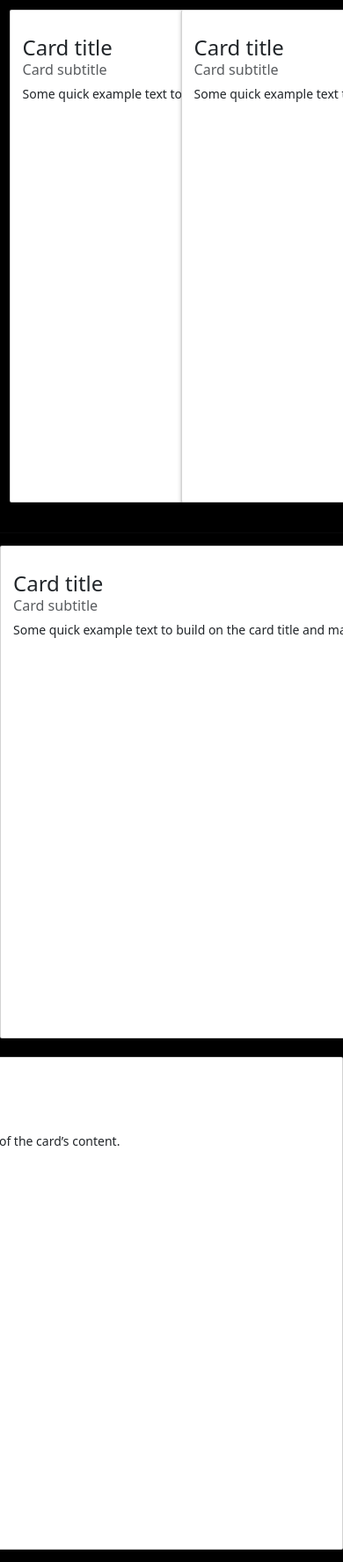
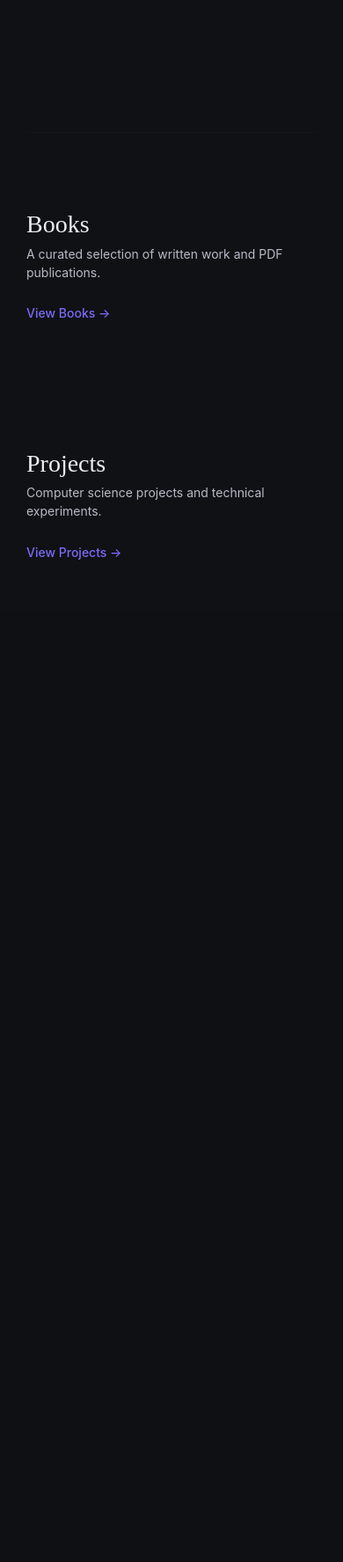
Before and after one commit to Navy-png-1/Website_2, a Flask app: page / in a window 390 px wide; the page is wider, and only the part inside the window is pictured. Shown: the part 581-2356 px from the top of that part at 88% size. After the commit the page ends 1217 px from the top of that part, so only its background shows below. Run offline with Flask 3, Linux system fonts and the light colour scheme.

Commit message:
text home page design

```diff
--- a/app.py
+++ b/app.py
@@ -4,7 +4,16 @@ app = Flask(__name__)
 @app.route("/")
 def main():
     return render_template("main.html")
+@app.route("/books")
+def books():
+    return render_template("books.html")
 @app.route("/projects")
 def projects():
     return render_template("projects.html")
+@app.route("/archive")
+def archive():
+    return render_template("archive.html")
+@app.route("/about")
+def about():
+    return render_template("about.html")
 app.run(debug=True)
--- /dev/null
+++ b/static/base.css
@@ -0,0 +1,17 @@
+.navbar {
+  padding-top: 0.9rem;
+  padding-bottom: 0.9rem;
+}
+
+.navbar-brand {
+  font-size: 1.2rem;
+  font-weight: 500;
+}
+
+.nav-link {
+  font-size: 0.95rem;
+}
+
+.navbar {
+  border-bottom: 1px solid #232634;
+}
--- a/static/main.css
+++ b/static/main.css
@@ -1,23 +1,76 @@
-
 body {
-  background-color: black;
+  background-color: #0F1115;
+  color: #EDEDF2;
+  font-family: 'Inter', sans-serif;
 }
 
-@keyframes myAnimation{
-  from {background-color: red;}
-  to {background-color: blue;}
+.hero-section {
+  min-height: 80vh;
+  display: flex;
+  align-items: center;
 }
 
-body {
-  animation-name: myAnimation;
-  animation-duration: 4s;
+.hero-image {
+  max-width: 90%;
+  border-radius: 12px;
+  opacity: 0.85;
+}
+.hero-image {
+  filter: grayscale(20%) brightness(0.9);
+}
+@media (max-width: 768px) {
+  .hero-image {
+    margin-top: 2rem;
+    max-width: 100%;
+  }
+}
+.hero-title {
+  font-family: 'Playfair Display', serif;
+  font-size: 3.8rem;
+  font-weight: 600;
+  margin-bottom: 0.6rem;
 }
 
-.row {
-  display: flex;
+.hero-subtitle {
+  font-size: 1.15rem;
+  color: #B8BBC6;
+  max-width: 500px;
+}
+.hero-image {
+  max-width: 85%;
+  border-radius: 14px;
+  opacity: 0.8;
+  filter: grayscale(30%) brightness(0.9);
 }
 
-.col {
-  flex: 50%;
-  width: 50%;
+.soft-divider {
+  border: none;
+  border-top: 1px solid #232634;
+  margin: 0;
 }
+.content-section {
+  padding: 4rem 0;
+}
+
+.content-section h2 {
+  font-family: 'Playfair Display', serif;
+  font-size: 2rem;
+  margin-bottom: 0.5rem;
+}
+
+.content-section p {
+  color: #B8BBC6;
+  max-width: 600px;
+}
+
+.section-link {
+  display: inline-block;
+  margin-top: 0.8rem;
+  color: #7B6CF6;
+  text-decoration: none;
+  font-weight: 500;
+}
+
+.section-link:hover {
+  text-decoration: underline;
+}
--- /dev/null
+++ b/templates/about.html
@@ -0,0 +1,4 @@
+{% extends "base.html" %}
+{% block content %}
+<p>hi</p>
+{% endblock %}
--- a/templates/base.html
+++ b/templates/base.html
@@ -6,9 +6,10 @@
     <!-- Compiled and minified JavaScript -->
     <script src="https://cdnjs.cloudflare.com/ajax/libs/materialize/1.0.0/js/materialize.min.js"></script>
 
+<link rel="stylesheet" href="{{url_for('static', filename='base.css')}}">
 <nav class="navbar navbar-expand-lg bg-body-tertiary" data-bs-theme="dark">
   <div class="container-fluid">
-    <a class="navbar-brand" href="#">Navbar</a>
+    <a class="navbar-brand" href="#">Navya</a>
     <button class="navbar-toggler" type="button" data-bs-toggle="collapse" data-bs-target="#navbarNav" aria-controls="navbarNav" aria-expanded="false" aria-label="Toggle navigation">
       <span class="navbar-toggler-icon"></span>
     </button>
@@ -18,10 +19,16 @@
           <a class="nav-link active" aria-current="page" href="{{url_for('main')}}">Home</a>
         </li>
         <li class="nav-item">
+          <a class="nav-link" href="{{url_for('books')}}">Books</a>
+        </li>
+        <li class="nav-item">
           <a class="nav-link" href="{{url_for('projects')}}">Projects</a>
         </li>
         <li class="nav-item">
-          <a class="nav-link" href="#">Pricing</a>
+          <a class="nav-link" href="{{url_for('archive')}}">Archive</a>
+        </li>
+        <li class="nav-item">
+          <a class="nav-link" href="{{url_for('about')}}">About</a>
         </li>
       </ul>
     </div>
--- /dev/null
+++ b/templates/books.html
@@ -0,0 +1,4 @@
+{% extends "base.html" %}
+{% block content %}
+<p>hi</p>
+{% endblock %}
--- a/templates/main.html
+++ b/templates/main.html
@@ -4,45 +4,49 @@
 <html lang="en">
 <head>
     <title>Home</title>
-    <link rel="stylesheet" href="{{ url_for('static', filename='main.css')}}">
+    <link rel="stylesheet" href="{{url_for('static', filename='main.css')}}">
 </head>
-<body>
-  <img src="https://png.pngtree.com/thumb_back/fh260/background/20240814/pngtree-spring-time-with-beautiful-cherry-blossoms-pink-sakura-flowers-image_16131927.jpg" width="900" height="500" alt="Tokyo">
-  <hr class="dotted">
-    <div class="row">
-      <div class="col">
-        <div class="card" style="width: 63rem; height: 40rem;">
-          <div class="card-body">
-            <h5 class="card-title">Card title</h5>
-            <h6 class="card-subtitle mb-2 text-body-secondary">Card subtitle</h6>
-            <p class="card-text">Some quick example text to build on the card title and make up the bulk of the card’s content.</p>
-          </div>
-        </div>
+<section class="hero-section">
+  <div class="container">
+    <div class="row align-items-center">
+
+      <!-- LEFT: TEXT -->
+      <div class="col-md-6">
+        <h1 class="hero-title">Navya Jain</h1>
+        <p class="hero-subtitle">
+          Books, Computer Science, and Selected Work
+        </p>
       </div>
-      <div class="col">
-        <div class="card" style="width: 63rem; height: 40rem;">
-          <div class="card-body">
-            <h5 class="card-title">Card title</h5>
-            <h6 class="card-subtitle mb-2 text-body-secondary">Card subtitle</h6>
-            <p class="card-text">Some quick example text to build on the card title and make up the bulk of the card’s content.</p>
-          </div>
-        </div>
+
+      <!-- RIGHT: IMAGE -->
+      <div class="col-md-6 text-end">
+        <img src="https://i.pinimg.com/736x/76/7b/30/767b3012b94e22d3055582cad4543dec.jpg" alt="Decorative aesthetic" class="hero-image">
       </div>
-    </div>
-  <hr class="dotted">
-  <div class="card" style="width: 63rem; height: 40rem;">
-    <div class="card-body">
-      <h5 class="card-title">Card title</h5>
-      <h6 class="card-subtitle mb-2 text-body-secondary">Card subtitle</h6>
-      <p class="card-text">Some quick example text to build on the card title and make up the bulk of the card’s content.</p>
+
     </div>
   </div>
-  <div class="card" style="width: 63rem; height: 40rem; float: right; top: 0;">
-    <div class="card-body">
-      <h5 class="card-title">Card title</h5>
-      <h6 class="card-subtitle mb-2 text-body-secondary">Card subtitle</h6>
-      <p class="card-text">Some quick example text to build on the card title and make up the bulk of the card’s content.</p>
-    </div>
-</body>
+</section>
+<div class="container">
+  <hr class="soft-divider">
+</div>
+<section class="content-section">
+  <div class="container">
+    <h2>Books</h2>
+    <p>
+      A curated selection of written work and PDF publications.
+    </p>
+    <a href="books" class="section-link">View Books →</a>
+  </div>
+</section>
+<section class="content-section">
+  <div class="container">
+    <h2>Projects</h2>
+    <p>
+      Computer science projects and technical experiments.
+    </p>
+    <a href="projects" class="section-link">View Projects →</a>
+  </div>
+</section>
+
 
 {% endblock %}
```
Also changed, not shown: templates/archive.html (added, +28 -0 lines).
